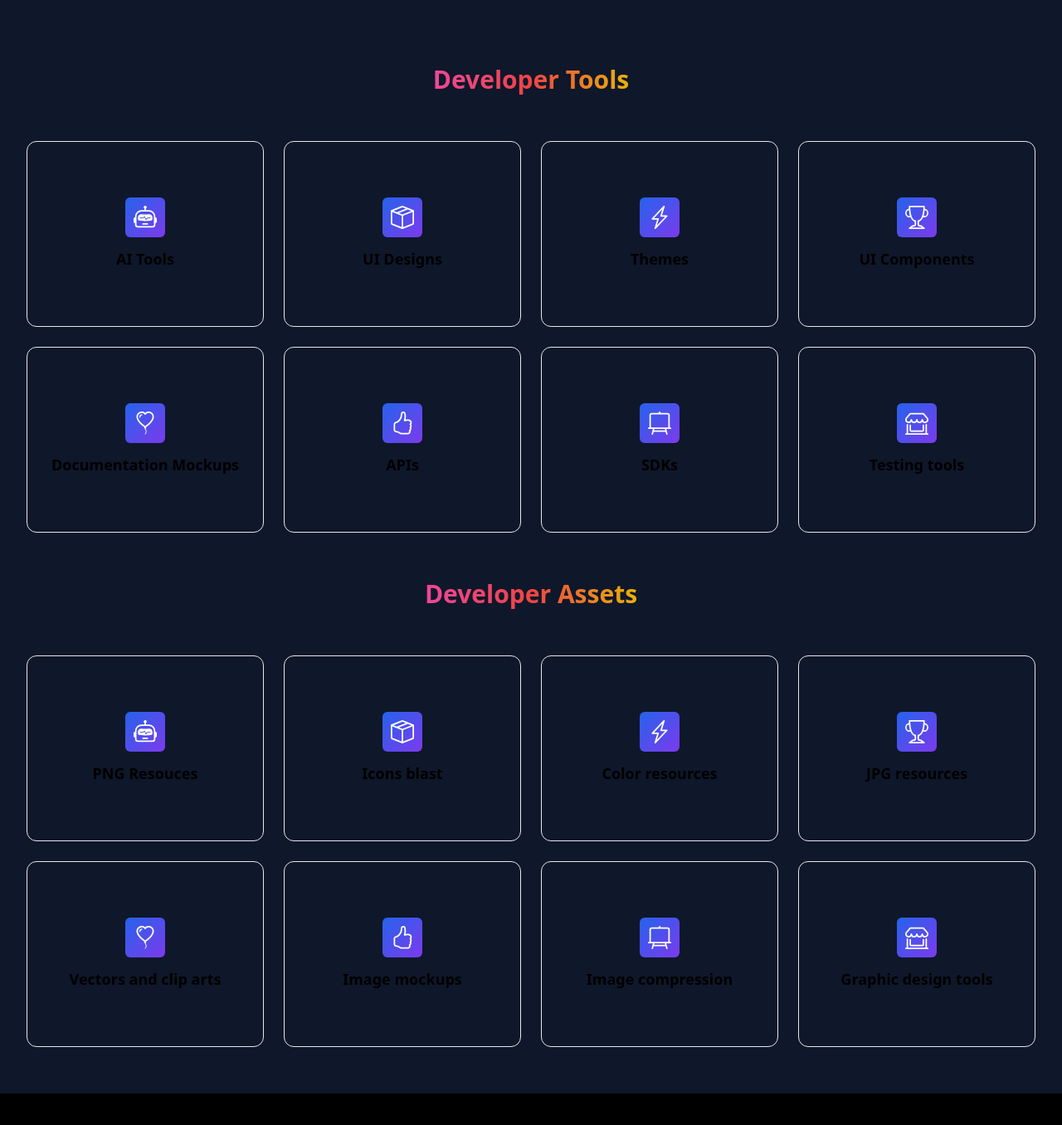
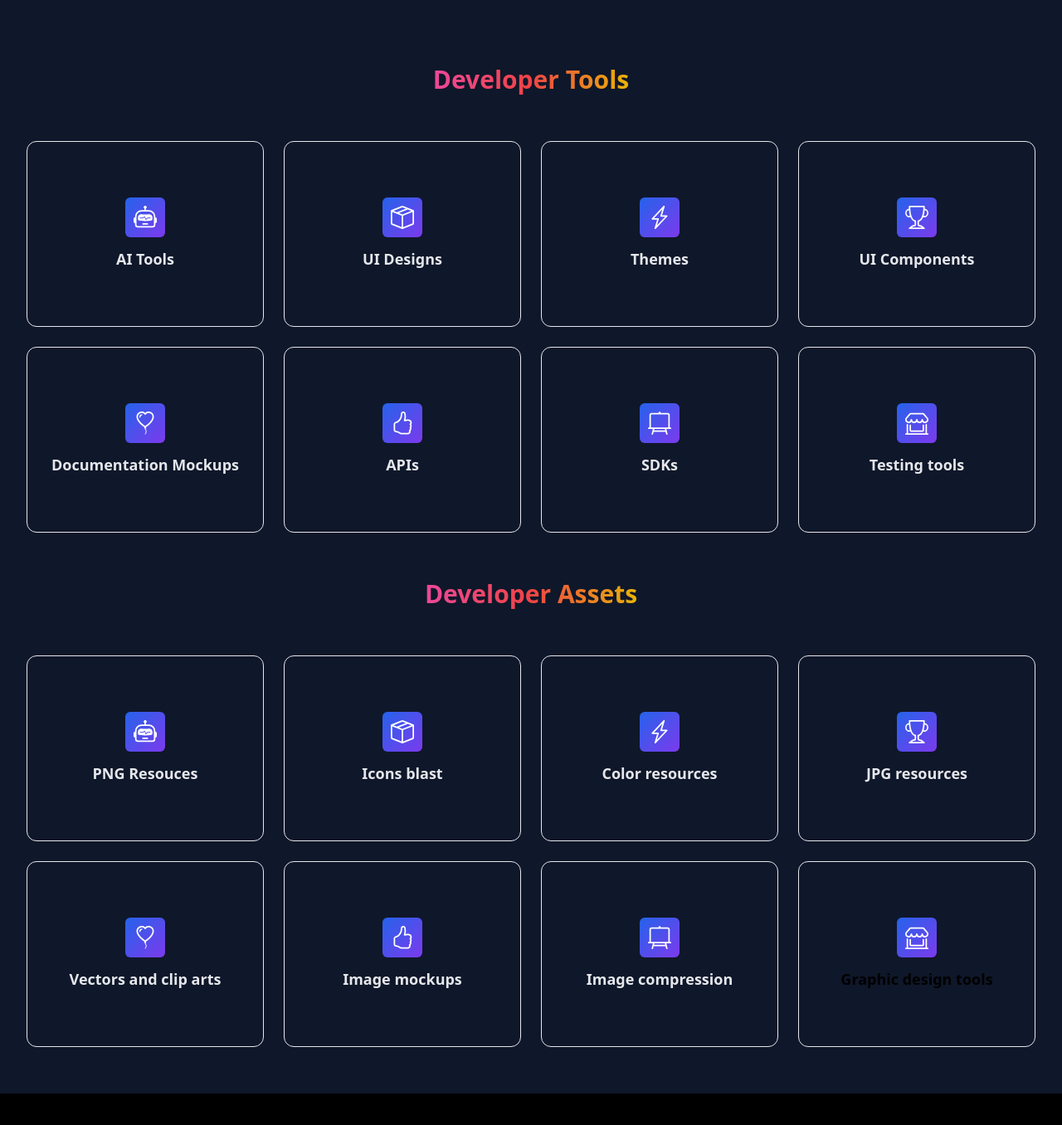
Before and after one commit to gyancodes/devtoolz, a Next.js app: page / in a window 1280 px wide. Shown: the part 708-2064 px from the top of the page at 83% size. Built offline with nearby package versions, Linux system fonts and the light colour scheme; a web font is replaced by a local one.

Commit message:
UI text color fix

```diff
--- a/src/pages/components/Devresources.js
+++ b/src/pages/components/Devresources.js
@@ -29,7 +29,7 @@ const Devresources = () => {
             </div>
             {/* End Icon */}
             <div className="mt-3">
-              <h3 className="text-sm sm:text-base sm:text-lg font-semibold dark:text-gray-200">
+              <h3 className="text-sm sm:text-base sm:text-lg font-semibold text-gray-200">
                 PNG Resouces
               </h3>
             </div>
@@ -52,7 +52,7 @@ const Devresources = () => {
             </div>
             {/* End Icon */}
             <div className="mt-3">
-              <h3 className="text-sm sm:text-base sm:text-lg font-semibold dark:text-gray-200">
+              <h3 className="text-sm sm:text-base sm:text-lg font-semibold text-gray-200">
                 Icons blast
               </h3>
             </div>
@@ -75,7 +75,7 @@ const Devresources = () => {
             </div>
             {/* End Icon */}
             <div className="mt-3">
-              <h3 className="text-sm sm:text-base sm:text-lg font-semibold dark:text-gray-200">
+              <h3 className="text-sm sm:text-base sm:text-lg font-semibold text-gray-200">
                 Color resources
               </h3>
             </div>
@@ -98,7 +98,7 @@ const Devresources = () => {
             </div>
             {/* End Icon */}
             <div className="mt-3">
-              <h3 className="text-sm sm:text-base sm:text-lg font-semibold dark:text-gray-200">
+              <h3 className="text-sm sm:text-base sm:text-lg font-semibold text-gray-200">
                 JPG resources
               </h3>
             </div>
@@ -124,7 +124,7 @@ const Devresources = () => {
             </div>
             {/* End Icon */}
             <div className="mt-3">
-              <h3 className="text-sm sm:text-base sm:text-lg font-semibold dark:text-gray-200">
+              <h3 className="text-sm sm:text-base sm:text-lg font-semibold text-gray-200">
                 Vectors and clip arts
               </h3>
             </div>
@@ -147,7 +147,7 @@ const Devresources = () => {
             </div>
             {/* End Icon */}
             <div className="mt-3">
-              <h3 className="text-sm sm:text-base sm:text-lg font-semibold dark:text-gray-200">
+              <h3 className="text-sm sm:text-base sm:text-lg font-semibold text-gray-200">
                 Image mockups
               </h3>
             </div>
@@ -173,7 +173,7 @@ const Devresources = () => {
             </div>
             {/* End Icon */}
             <div className="mt-3">
-              <h3 className="text-sm sm:text-base sm:text-lg font-semibold dark:text-gray-200">
+              <h3 className="text-sm sm:text-base sm:text-lg font-semibold text-gray-200">
                 Image compression
               </h3>
             </div>
--- a/src/pages/components/devtools.js
+++ b/src/pages/components/devtools.js
@@ -30,7 +30,7 @@ const Devtools = () => {
               </div>
               {/* End Icon */}
               <div className="mt-3">
-                <h3 className="text-sm sm:text-base sm:text-lg font-semibold dark:text-gray-200">
+                <h3 className="text-sm sm:text-base sm:text-lg font-semibold text-gray-200">
                   AI Tools
                 </h3>
               </div>
@@ -53,7 +53,7 @@ const Devtools = () => {
               </div>
               {/* End Icon */}
               <div className="mt-3">
-                <h3 className="text-sm sm:text-base sm:text-lg font-semibold dark:text-gray-200">
+                <h3 className="text-sm sm:text-base sm:text-lg font-semibold text-gray-200">
                   UI Designs
                 </h3>
               </div>
@@ -76,7 +76,7 @@ const Devtools = () => {
               </div>
               {/* End Icon */}
               <div className="mt-3">
-                <h3 className="text-sm sm:text-base sm:text-lg font-semibold dark:text-gray-200">
+                <h3 className="text-sm sm:text-base sm:text-lg font-semibold text-gray-200">
                   Themes
                 </h3>
               </div>
@@ -99,7 +99,7 @@ const Devtools = () => {
               </div>
               {/* End Icon */}
               <div className="mt-3">
-                <h3 className="text-sm sm:text-base sm:text-lg font-semibold dark:text-gray-200">
+                <h3 className="text-sm sm:text-base sm:text-lg font-semibold text-gray-200">
                   UI Components
                 </h3>
               </div>
@@ -125,7 +125,7 @@ const Devtools = () => {
               </div>
               {/* End Icon */}
               <div className="mt-3">
-                <h3 className="text-sm sm:text-base sm:text-lg font-semibold dark:text-gray-200">
+                <h3 className="text-sm sm:text-base sm:text-lg font-semibold text-gray-200">
                   Documentation Mockups
                 </h3>
               </div>
@@ -148,7 +148,7 @@ const Devtools = () => {
               </div>
               {/* End Icon */}
               <div className="mt-3">
-                <h3 className="text-sm sm:text-base sm:text-lg font-semibold dark:text-gray-200">
+                <h3 className="text-sm sm:text-base sm:text-lg font-semibold text-gray-200">
                   APIs
                 </h3>
               </div>
@@ -174,7 +174,7 @@ const Devtools = () => {
               </div>
               {/* End Icon */}
               <div className="mt-3">
-                <h3 className="text-sm sm:text-base sm:text-lg font-semibold dark:text-gray-200">
+                <h3 className="text-sm sm:text-base sm:text-lg font-semibold text-gray-200">
                   SDKs
                 </h3>
               </div>
@@ -197,7 +197,7 @@ const Devtools = () => {
               </div>
               {/* End Icon */}
               <div className="mt-3">
-                <h3 className="text-sm sm:text-base sm:text-lg font-semibold dark:text-gray-200">
+                <h3 className="text-sm sm:text-base sm:text-lg font-semibold text-gray-200">
                   Testing tools
                 </h3>
               </div>
```
